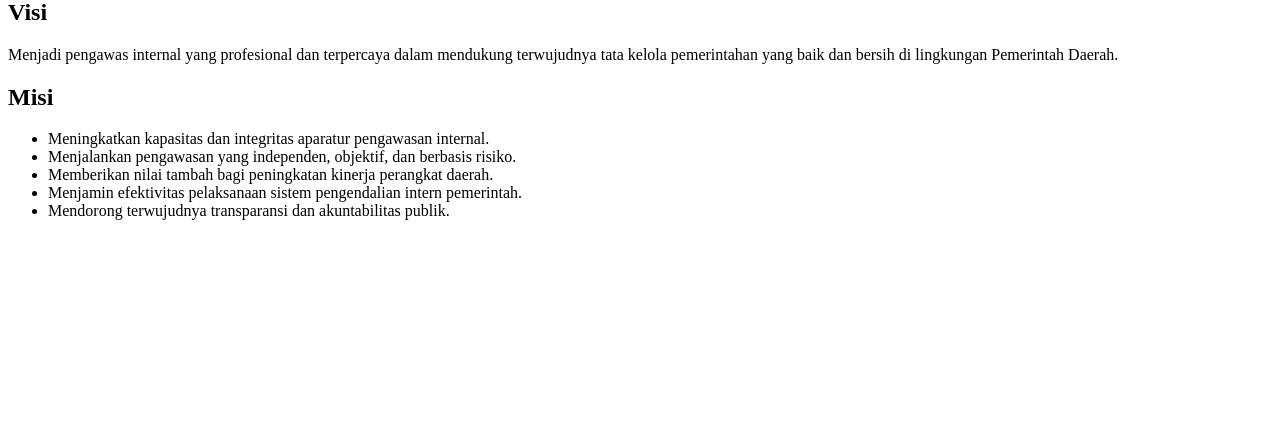
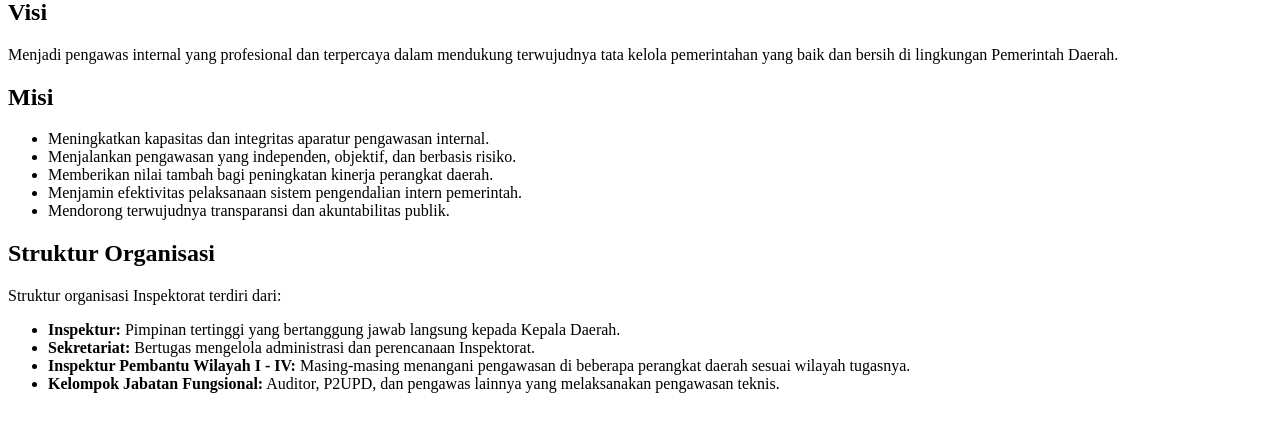
Before and after one commit to muharya022/ilkom-22-cloud-7, a Django app: template sistem_laporan/templates/profile.html in a window 1280 px wide. Shown: the part 324-756 px from the top of the page. Run offline with Django 5.2, Linux system fonts and the light colour scheme; the template is opened without the code that fills it, so the values that code supplies are empty; parts of the project's set-up code (start-up, migrations or seed data) failed here and were passed over.

Commit message:
section struktur

```diff
--- a/sistem_laporan/templates/profile.html
+++ b/sistem_laporan/templates/profile.html
@@ -45,6 +45,19 @@
             </ul>
         </div>
 
+        <div class="section">
+            <h2>Struktur Organisasi</h2>
+            <p>
+                Struktur organisasi Inspektorat terdiri dari:
+            </p>
+            <ul>
+                <li><strong>Inspektur:</strong> Pimpinan tertinggi yang bertanggung jawab langsung kepada Kepala Daerah.</li>
+                <li><strong>Sekretariat:</strong> Bertugas mengelola administrasi dan perencanaan Inspektorat.</li>
+                <li><strong>Inspektur Pembantu Wilayah I - IV:</strong> Masing-masing menangani pengawasan di beberapa perangkat daerah sesuai wilayah tugasnya.</li>
+                <li><strong>Kelompok Jabatan Fungsional:</strong> Auditor, P2UPD, dan pengawas lainnya yang melaksanakan pengawasan teknis.</li>
+            </ul>
+        </div>
+
 
 </body>
 </html>
```
